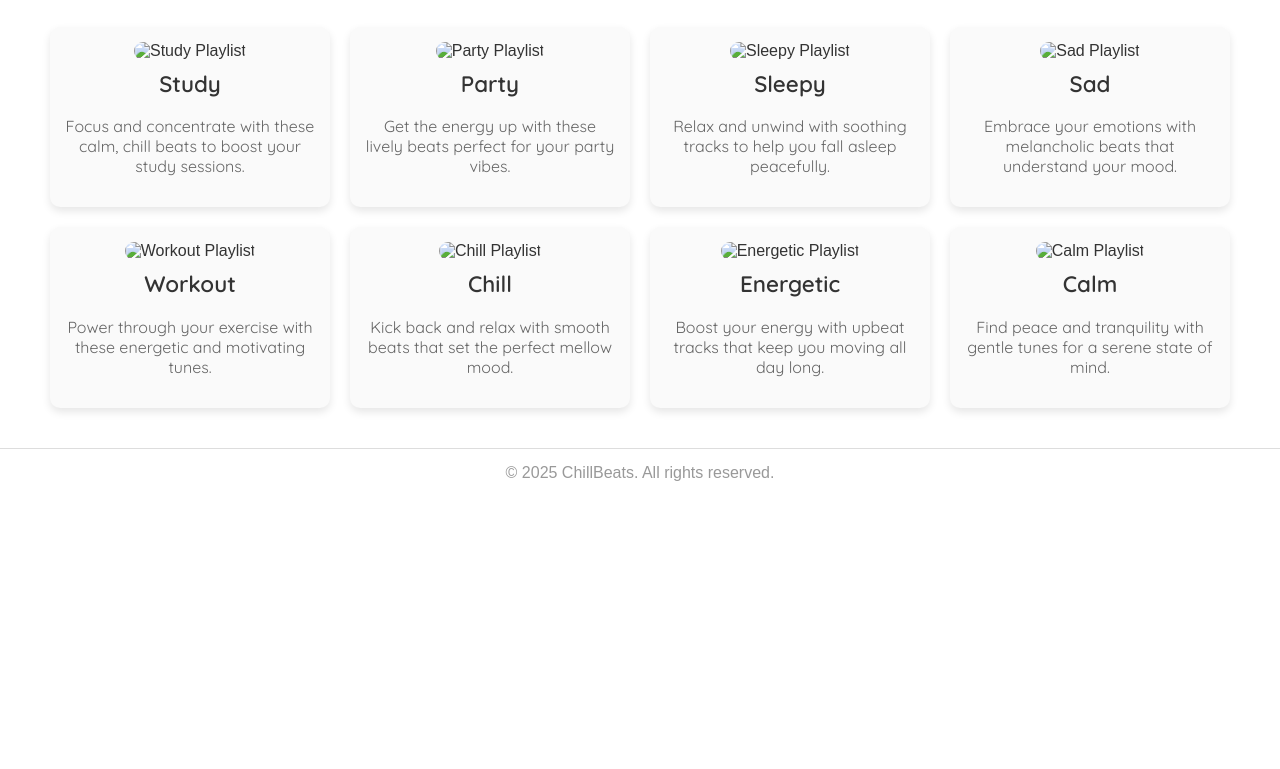
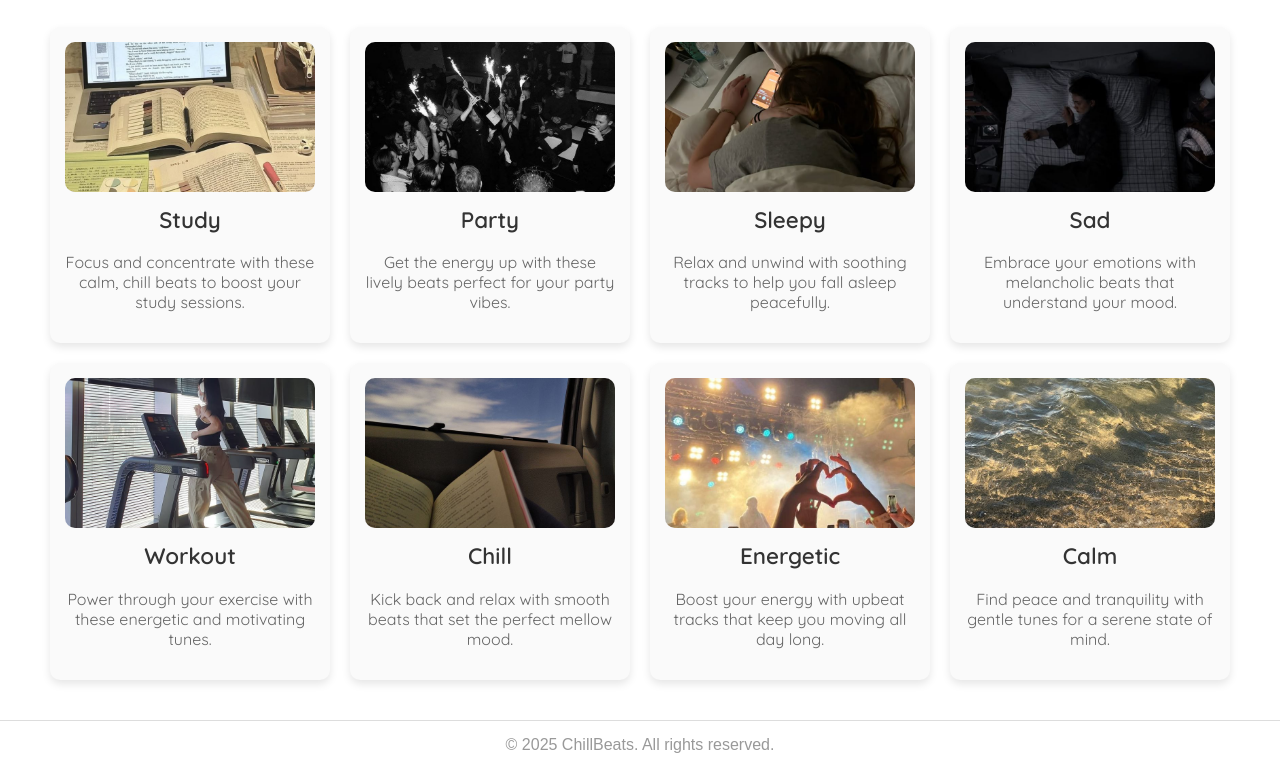
Before and after one commit to kalasash06/ChillBeats, a plain HTML site: page index.html in a window 1280 px wide. Shown: the part 149-918 px from the top of the page. Before the commit the page ends 800 px from the top, so only its background shows below. Drawn offline with Linux system fonts and the light colour scheme.

Commit message:
Update index.html

```diff
--- a/index.html
+++ b/index.html
@@ -28,56 +28,56 @@
   <main class="container">
     <!-- Study Playlist -->
     <a href="playlists.html#study" class="playlist-card">
-      <img src="images/study.jpg" alt="Study Playlist" />
+      <img src="study.jpg" alt="Study Playlist" />
       <h2>Study</h2>
       <p>Focus and concentrate with these calm, chill beats to boost your study sessions.</p>
     </a>
 
     <!-- Party Playlist -->
     <a href="playlists.html#party" class="playlist-card">
-      <img src="images/party.jpg" alt="Party Playlist" />
+      <img src="party.jpg" alt="Party Playlist" />
       <h2>Party</h2>
       <p>Get the energy up with these lively beats perfect for your party vibes.</p>
     </a>
 
     <!-- Sleepy Playlist -->
     <a href="playlists.html#sleepy" class="playlist-card">
-      <img src="images/sleepy.jpg" alt="Sleepy Playlist" />
+      <img src="sleepy.jpg" alt="Sleepy Playlist" />
       <h2>Sleepy</h2>
       <p>Relax and unwind with soothing tracks to help you fall asleep peacefully.</p>
     </a>
 
     <!-- Sad Playlist -->
     <a href="playlists.html#sad" class="playlist-card">
-      <img src="images/sad.jpg" alt="Sad Playlist" />
+      <img src="sad.jpg" alt="Sad Playlist" />
       <h2>Sad</h2>
       <p>Embrace your emotions with melancholic beats that understand your mood.</p>
     </a>
 
     <!-- Workout Playlist -->
     <a href="playlists.html#workout" class="playlist-card">
-      <img src="images/workout.jpg" alt="Workout Playlist" />
+      <img src="workout.jpg" alt="Workout Playlist" />
       <h2>Workout</h2>
       <p>Power through your exercise with these energetic and motivating tunes.</p>
     </a>
 
     <!-- Chill Playlist -->
     <a href="playlists.html#chill" class="playlist-card">
-      <img src="images/chill.jpg" alt="Chill Playlist" />
+      <img src="chill.jpg" alt="Chill Playlist" />
       <h2>Chill</h2>
       <p>Kick back and relax with smooth beats that set the perfect mellow mood.</p>
     </a>
 
     <!-- Energetic Playlist -->
     <a href="playlists.html#energetic" class="playlist-card">
-      <img src="images/energetic.jpg" alt="Energetic Playlist" />
+      <img src="energetic.jpg" alt="Energetic Playlist" />
       <h2>Energetic</h2>
       <p>Boost your energy with upbeat tracks that keep you moving all day long.</p>
     </a>
 
     <!-- Calm Playlist -->
     <a href="playlists.html#calm" class="playlist-card">
-      <img src="images/calm.jpg" alt="Calm Playlist" />
+      <img src="calm.jpg" alt="Calm Playlist" />
       <h2>Calm</h2>
       <p>Find peace and tranquility with gentle tunes for a serene state of mind.</p>
     </a>
```
